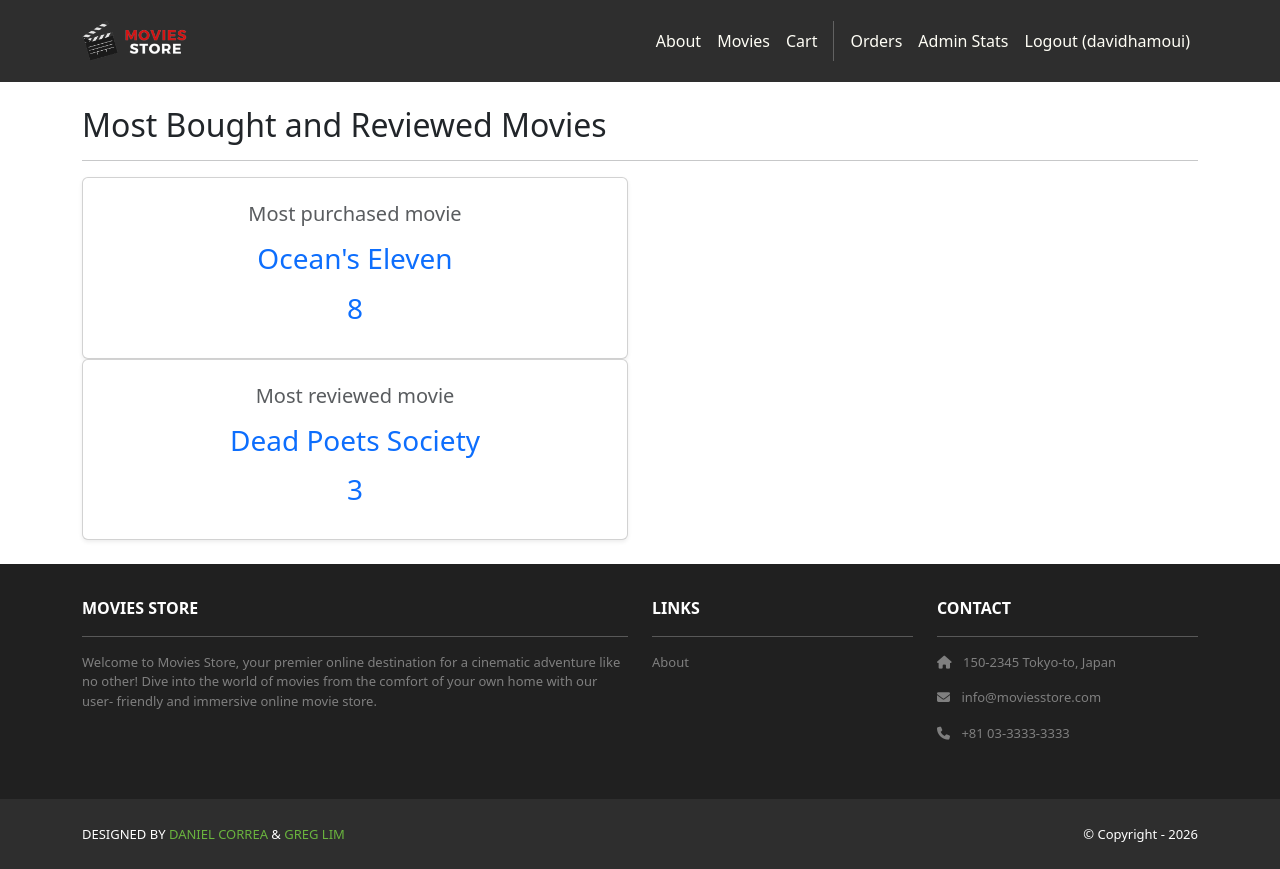
After one commit to david-hamoui/moviesstore, a Django app: page /movies/admin-stats/ in a window 1280 px wide. The commit adds this page. Run offline with Django 5.2, Linux system fonts and the light colour scheme; a user stored in the database is signed in; data comes from the database, SQL or seed files in the repository; both versions use the stored data as it was after the commit; parts of the project's set-up code (start-up, migrations or seed data) failed here and were passed over; some libraries are stand-ins or nearby versions.

Commit message:
user story 5 - most reviewed and purchased movies in admin stats page

```diff
--- /dev/null
+++ b/movies/templates/movies/admin_stats.html
@@ -0,0 +1,21 @@
+{% extends 'base.html' %}
+{% block content %}
+<div class="container py-4">
+    <h2>Most Bought and Reviewed Movies</h2>
+    <hr />
+    <div class="row mt-3">
+        <div class="col-md-6 md-3">
+            <div class="card p-4 text-center shadow-sm">
+                <h5 class="text-muted">Most purchased movie</h5>
+                <h3 class="my-2 text-primary">{{ template_data.most_purchased.name | default:None }}</h3>
+                <h3 class="my-2 text-primary">{{ template_data.most_purchased.times_bought | default:0 }}</h3>
+            </div>
+            <div class="card p-4 text-center shadow-sm">
+                <h5 class="text-muted">Most reviewed movie</h5>
+                <h3 class="my-2 text-primary">{{ template_data.most_reviewed.name | default:None }}</h3>
+                <h3 class="my-2 text-primary">{{ template_data.most_reviewed.times_reviewed | default:0 }}</h3>
+            </div>
+        </div>
+    </div>
+</div>
+{% endblock content %}
--- a/movies/urls.py
+++ b/movies/urls.py
@@ -6,5 +6,6 @@ urlpatterns = [
     path('<int:id>/review/create/', views.create_review, name='movies.create_review'),
     path('<int:id>/review/<int:review_id>/edit/', views.edit_review, name='movies.edit_review'),
     path('<int:id>/review/<int:review_id>/delete/', views.delete_review, name='movies.delete_review'),
-    path('<int:id>/review/<int:review_id>/report/', views.report_review, name='movies.report_review')
+    path('<int:id>/review/<int:review_id>/report/', views.report_review, name='movies.report_review'),
+    path('admin-stats/', views.admin_stats, name='movies.admin_stats')
 ]
--- a/movies/views.py
+++ b/movies/views.py
@@ -1,6 +1,10 @@
 from django.shortcuts import render, redirect, get_object_or_404
 from .models import Movie, Review
 from django.contrib.auth.decorators import login_required
+from django.db.models.functions import Coalesce
+from django.db.models import Sum, Count, Value
+from cart.models import Item
+from django.contrib.admin.views.decorators import staff_member_required
 
 # Create your views here.
 
@@ -68,3 +72,21 @@ def delete_review(request, id, review_id):
     review = get_object_or_404(Review, id=review_id, user=request.user)
     review.delete()
     return redirect('movies.show', id=id)
+
+@staff_member_required
+def admin_stats(request):
+
+    most_purchased = Movie.objects.annotate(
+        times_bought = Coalesce(Sum('item__quantity'), Value(0))
+    ).order_by('-times_bought', 'name').first()
+
+    most_reviewed = Movie.objects.annotate(
+        times_reviewed = Coalesce(Count('review'), Value(0))
+    ).order_by('-times_reviewed', 'name').first()
+
+    template_data = {}
+    template_data['title'] = 'Admin Stats for Purchases and Reviews'
+    template_data['most_purchased'] = most_purchased
+    template_data['most_reviewed'] = most_reviewed
+
+    return render(request, 'movies/admin_stats.html', {'template_data': template_data})
--- a/moviesstore/templates/base.html
+++ b/moviesstore/templates/base.html
@@ -43,6 +43,10 @@
             {% if user.is_authenticated %}
             <a class="nav-link" href="{% url 'accounts.orders' %}">Orders
             </a>
+            {% if user.is_staff %}
+            <a class="nav-link" href="{% url 'movies.admin_stats' %}">Admin Stats
+            </a>
+            {% endif %}
             <a class="nav-link" href="{% url 'accounts.logout' %}">Logout ({{user.username }})</a>
             {% else %}
             <a class="nav-link" href="{% url 'accounts.login' %}">Login</a>
```
Also changed, not shown: db.sqlite3.
